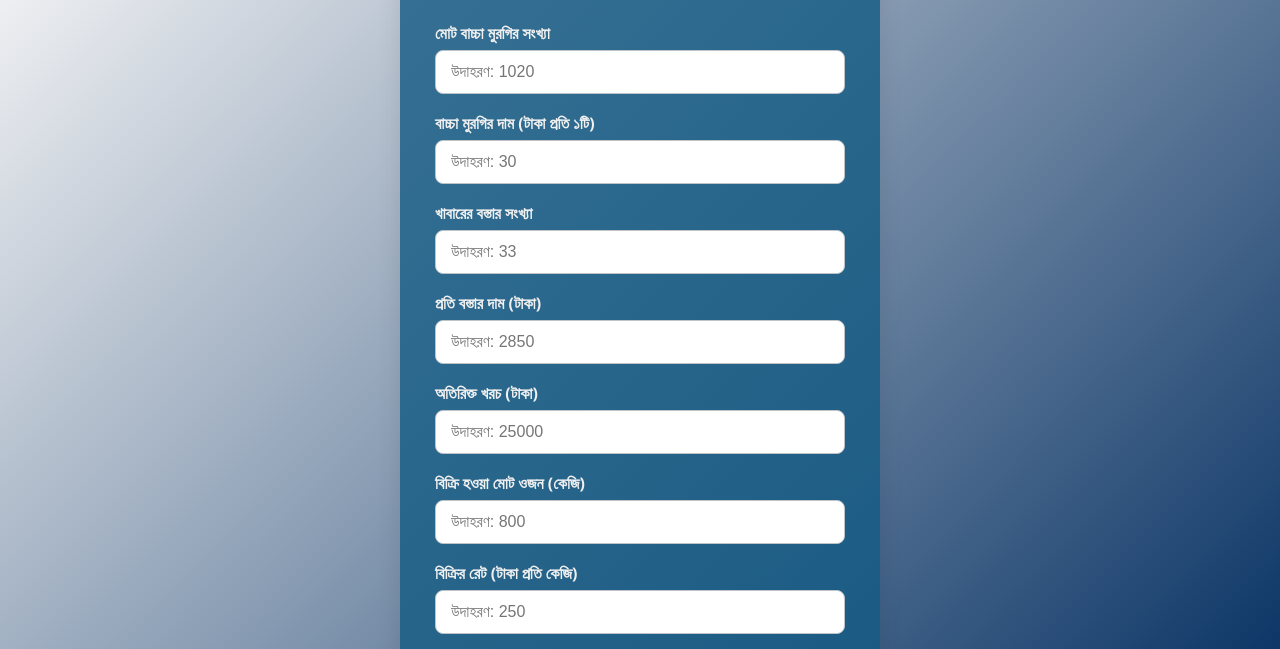
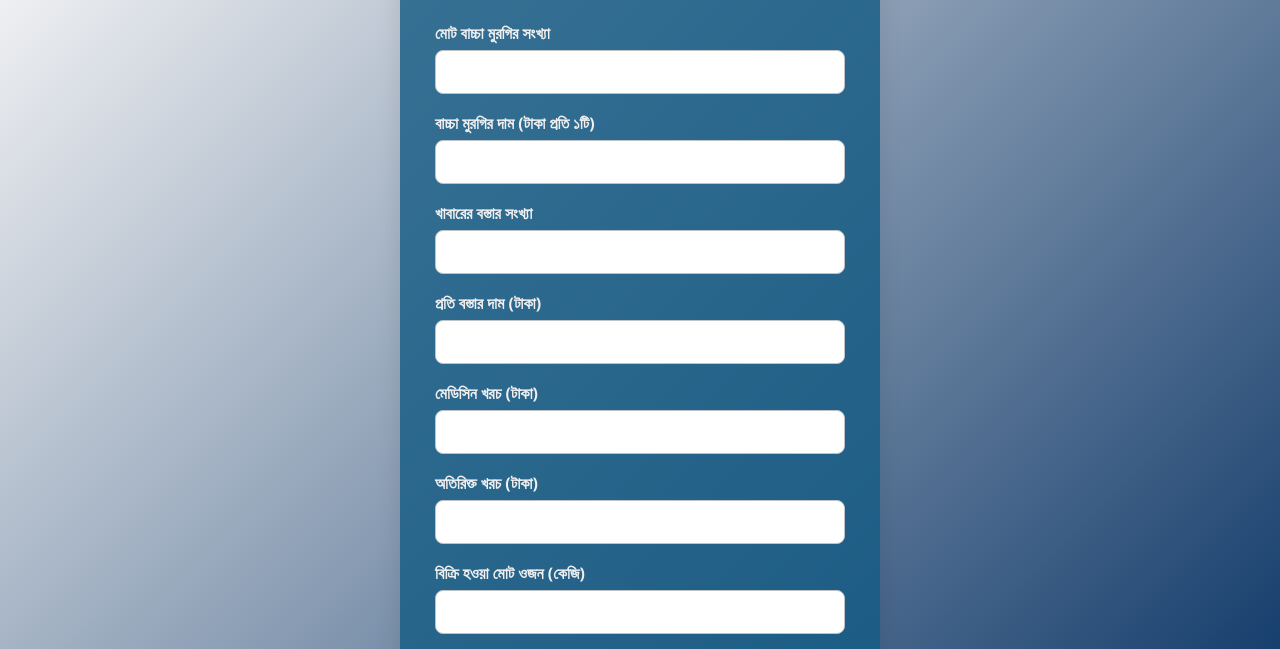
Before and after one commit to TarikulJisan33/chicken-business-profit, a plain HTML site: page index.html in a window 1280 px wide. Shown: the part 148-797 px from the top of the page. Drawn offline with Linux system fonts and the light colour scheme.

Commit message:
chicken farm calculator

```diff
--- a/index.html
+++ b/index.html
@@ -104,25 +104,28 @@
     <h1>মুরগি ব্যবসার লাভ-ক্ষতির প্রফেশনাল ক্যালকুলেটর</h1>
 
     <label for="totalChicks">মোট বাচ্চা মুরগির সংখ্যা</label>
-    <input type="number" id="totalChicks" placeholder="উদাহরণ: 1020" aria-label="মোট বাচ্চা মুরগির সংখ্যা" />
+    <input type="number" id="totalChicks"  aria-label="মোট বাচ্চা মুরগির সংখ্যা" />
 
     <label for="pricePerChick">বাচ্চা মুরগির দাম (টাকা প্রতি ১টি)</label>
-    <input type="number" id="pricePerChick" placeholder="উদাহরণ: 30" aria-label="বাচ্চা মুরগির দাম" />
+    <input type="number" id="pricePerChick"  aria-label="বাচ্চা মুরগির দাম" />
 
     <label for="feedBags">খাবারের বস্তার সংখ্যা</label>
-    <input type="number" id="feedBags" placeholder="উদাহরণ: 33" aria-label="খাবারের বস্তার সংখ্যা" />
+    <input type="number" id="feedBags"  aria-label="খাবারের বস্তার সংখ্যা" />
 
     <label for="feedPrice">প্রতি বস্তার দাম (টাকা)</label>
-    <input type="number" id="feedPrice" placeholder="উদাহরণ: 2850" aria-label="এক বস্তার দাম" />
+    <input type="number" id="feedPrice"  aria-label="এক বস্তার দাম" />
+
+    <label for="extraCost">মেডিসিন খরচ (টাকা)</label>
+    <input type="number" id="extraCost"  aria-label="অতিরিক্ত খরচ" />
 
     <label for="extraCost">অতিরিক্ত খরচ (টাকা)</label>
-    <input type="number" id="extraCost" placeholder="উদাহরণ: 25000" aria-label="অতিরিক্ত খরচ" />
+    <input type="number" id="extraCost"  aria-label="অতিরিক্ত খরচ" />
 
     <label for="soldWeight">বিক্রি হওয়া মোট ওজন (কেজি)</label>
-    <input type="number" id="soldWeight" placeholder="উদাহরণ: 800" aria-label="বিক্রি হওয়া মোট ওজন" />
+    <input type="number" id="soldWeight"  aria-label="বিক্রি হওয়া মোট ওজন" />
 
     <label for="sellRate">বিক্রির রেট (টাকা প্রতি কেজি)</label>
-    <input type="number" id="sellRate" placeholder="উদাহরণ: 250" aria-label="বিক্রির রেট" />
+    <input type="number" id="sellRate" aria-label="বিক্রির রেট" />
 
     <button onclick="calculateProfit()" aria-label="লাভ হিসাব করো">লাভ হিসাব করো</button>
 
```
